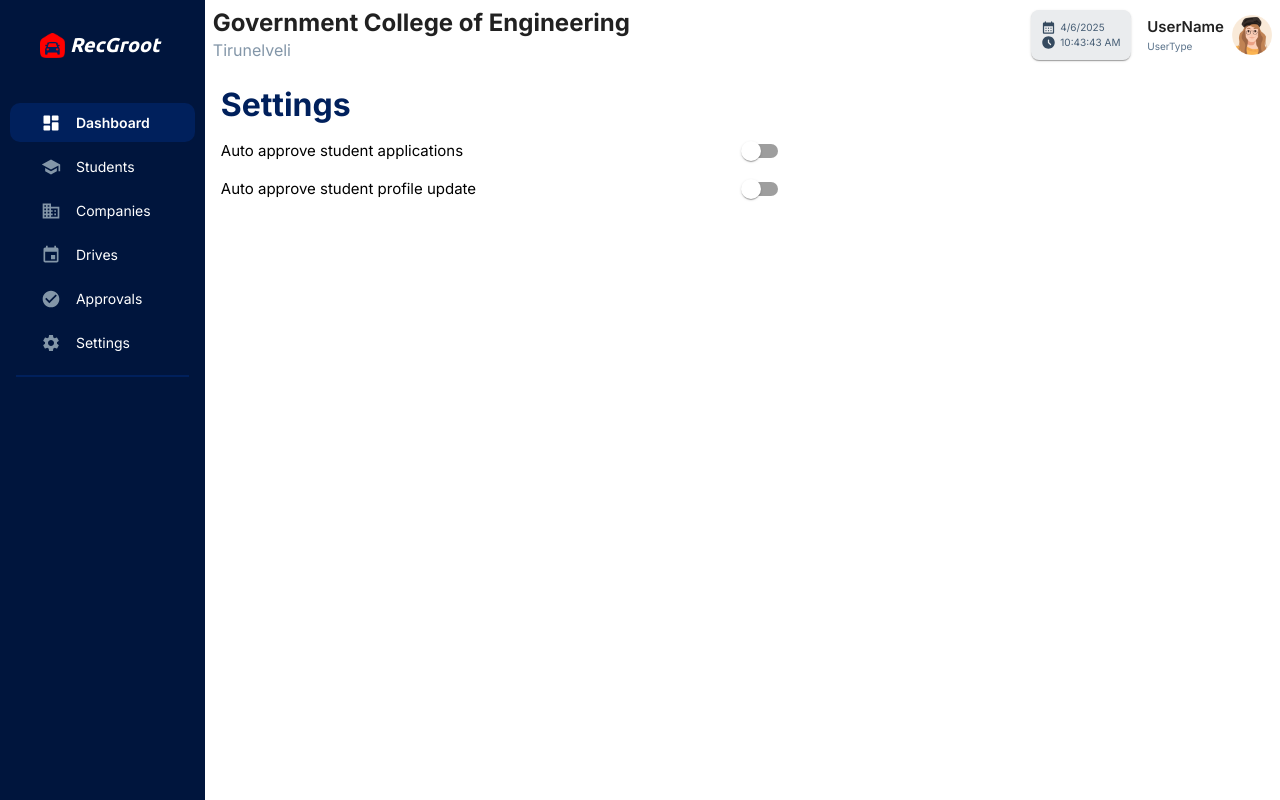
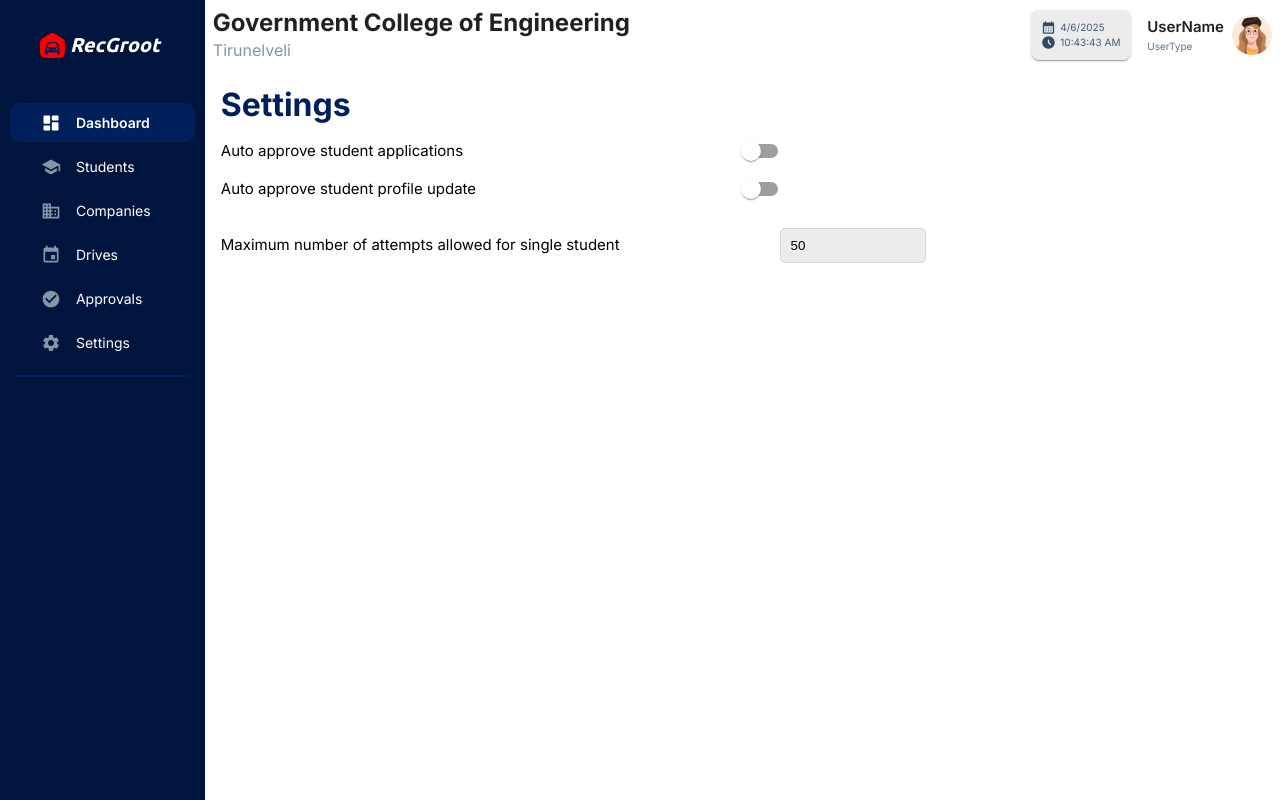
Before and after one commit to nagaraja6050266/RecGrootClient, a React (Vite) app: page /rep/settings in a window 1280 px wide. Built offline with nearby package versions, Linux system fonts and the light colour scheme.

Commit message:
settings page

```diff
--- a/src/components/common-components/styledComponents.jsx
+++ b/src/components/common-components/styledComponents.jsx
@@ -53,7 +53,7 @@ const CustomLabel = Styled.label`
 //Custom Input and Label Container
 
 const CustomInput = Styled.input`
-    width: ${(props) => (props.type === "otp" ? "60px" : "inherit")};
+    width: ${(props) => (props.type === "otp" ? "60px" : props.width)};
     height: ${(props) => (props.type === "otp" ? "60px" : "35px")} ;
     border-radius: 5px;
     border: solid 1px #D5DADD;
--- a/src/components/input-components/CustomLabelInput.jsx
+++ b/src/components/input-components/CustomLabelInput.jsx
@@ -2,10 +2,12 @@ import {
     CustomInput,
     CustomLabel,
     CustomLabelInputContainer,
+    FlexBox,
     StyledDatePicker,
 } from "../common-components/styledComponents";
 import PasswordInput from "./PasswordInput";
 import DropDown from "./DropDown";
+import { useState } from "react";
 
 function CustomLabelInput({
     labelName,
@@ -17,16 +19,39 @@ function CustomLabelInput({
     mandatory = false,
     optionsJson,
     optionsArray = optionsJson ? Object.values(optionsJson) : [],
+    labelColor,
+    labelWeight,
+    flexType,
+    defaultValue,
+    inputWidth,
+    gap,
 }) {
+    const [inputValue, setInputValue] = useState(defaultValue);
+    const handleInputValueChange = (event) => {
+        setInputValue(event.target.value);
+    };
+
     return (
-        <CustomLabelInputContainer width={width}>
-            <CustomLabel htmlFor={inputId}>{labelName}</CustomLabel>
+        <FlexBox
+            width={width}
+            mt={"20px"}
+            gap={gap || 1}
+            alignItems={flexType ? "center" : "flex-start"}
+            flexDirection={flexType || "column"}
+        >
+            <CustomLabel
+                weight={labelWeight}
+                color={labelColor}
+                htmlFor={inputId}
+            >
+                {labelName}
+            </CustomLabel>
+            <FlexBox width={inputWidth} flexDirection={"column"}>
                 {inputType == "date" ? (
                     <StyledDatePicker />
                 ) : inputType == "dropdown" ? (
                     <DropDown
                         id={inputId}
-                    width={0}
                         optionsArray={optionsArray}
                     ></DropDown>
                 ) : inputType == "password" ? (
@@ -39,18 +64,26 @@ function CustomLabelInput({
                 ) : (
                     <CustomInput
                         style={{
-                        backgroundColor: errMsg != " " ? "#FFEAF4" : "#eaecee",
+                            backgroundColor:
+                                errMsg != " " ? "#FFEAF4" : "#eaecee",
                         }}
                         type={inputType}
                         id={inputId}
                         placeholder={placeHolder}
+                        width={"100%"}
+                        value={inputValue}
+                        onChange={handleInputValueChange}
                         required
                     />
                 )}
+
+                {errMsg || (
                     <CustomLabel style={{ color: "red" }} htmlFor={inputId}>
                         {errMsg}
                     </CustomLabel>
-        </CustomLabelInputContainer>
+                )}
+            </FlexBox>
+        </FlexBox>
     );
 }
 
--- a/src/components/input-components/DropDown.jsx
+++ b/src/components/input-components/DropDown.jsx
@@ -6,7 +6,6 @@ import {
 } from "../common-components/styledComponents";
 
 export default function DropDown({
-    width,
     optionsArray,
     backgroundcolor,
     id,
@@ -25,14 +24,13 @@ export default function DropDown({
     ));
 
     return (
-        <FormControl sx={{ gap: 0.5 }} size="small">
+        <FormControl fullWidth sx={{ gap: 0.5 }} size="small">
             {label && (
                 <CustomLabel color="#5B738B" fontSize="10px">
                     {label}
                 </CustomLabel>
             )}
             <StyledSelect
-                width={width}
                 backgroundcolor={backgroundcolor}
                 value={filter}
                 onChange={handleChange}
--- a/src/pages/settings/Settings.jsx
+++ b/src/pages/settings/Settings.jsx
@@ -2,7 +2,7 @@ import { Box } from "@mui/material";
 import { FlexBox } from "../../components/common-components/styledComponents.jsx";
 import { FormHeader } from "../../components/FormHeader.jsx";
 import { EnableButton } from "../../components/input-components/EnableButton.jsx";
-
+import CustomLabelInput from "../../components/input-components/CustomLabelInput.jsx";
 
 const settings = {
     enableBtns: [
@@ -17,8 +17,8 @@ const settings = {
     ],
     inputBtns: [
         {
-            labelName: "Full Name",
-            inputId: "name",
+            labelName: "Maximum number of attempts allowed for single student",
+            inputId: "maxAttempts",
         },
     ],
 };
@@ -35,7 +35,19 @@ export function Settings() {
                         checked={enableBtn.isChecked}
                     />
                 ))}
-
+                {settings.inputBtns.map((btn, i) => (
+                    <CustomLabelInput
+                        gap={20}
+                        labelWeight={"100"}
+                        labelColor={"black"}
+                        labelName={btn.labelName}
+                        inputId={btn.inputId}
+                        inputType="number"
+                        flexType={"row"}
+                        defaultValue="50"
+                        inputWidth="20%"
+                    />
+                ))}
             </FlexBox>
         </FlexBox>
     );
```
Lines whose indentation alone changed are shown as unchanged.
